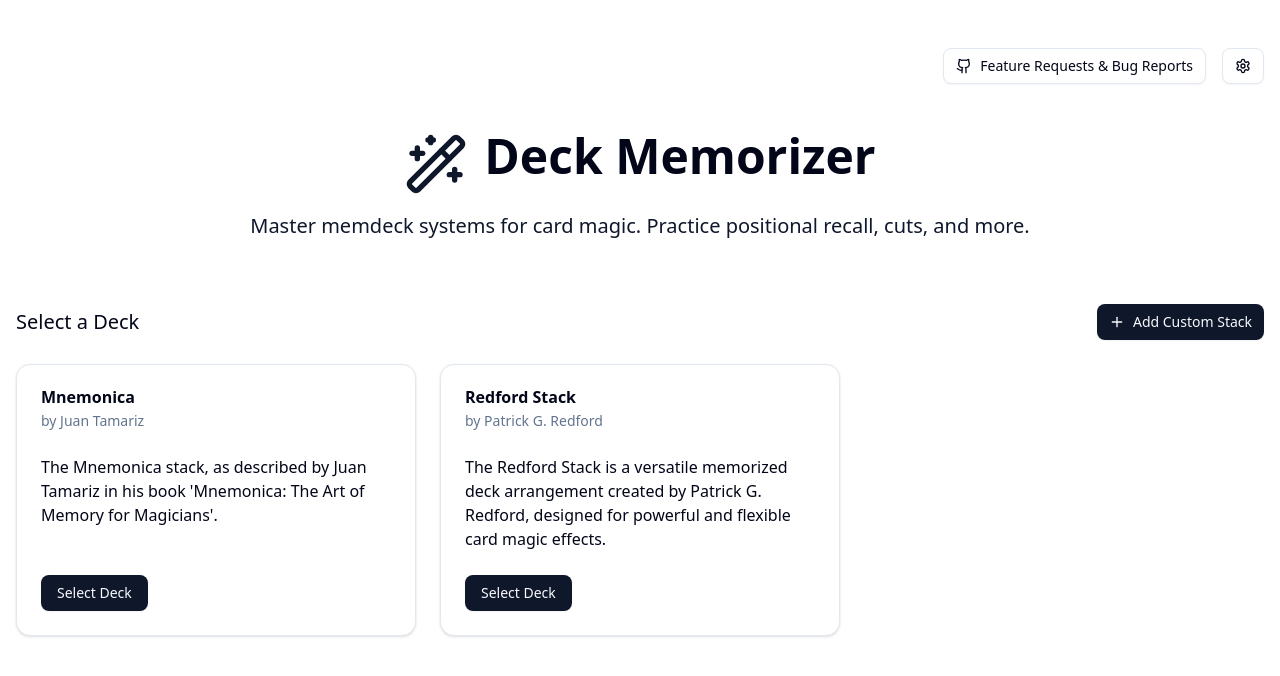
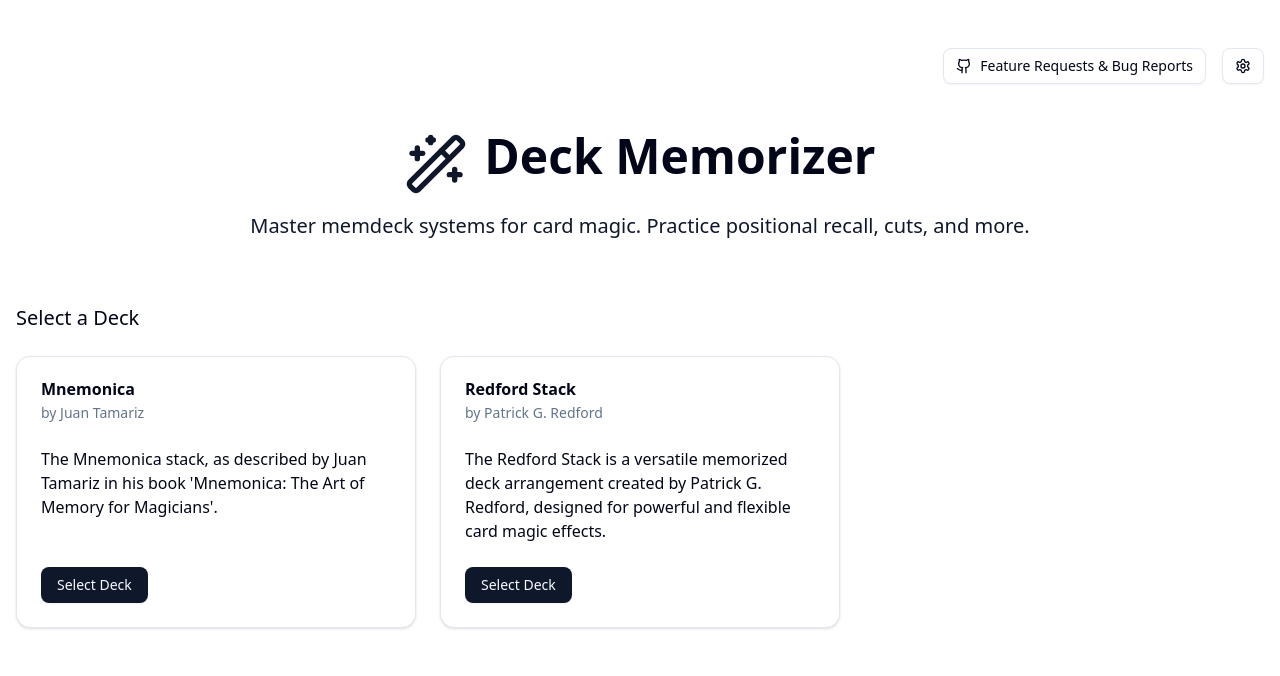
Before and after one commit to pledominykas/deckmemorizer, a SvelteKit app: page / in a window 1280 px wide. Shown: the top 676 px of the page. Built offline with nearby package versions, Linux system fonts and the light colour scheme.

Commit message:
Remove custom stack button

```diff
--- a/src/routes/+page.svelte
+++ b/src/routes/+page.svelte
@@ -18,9 +18,6 @@
 
 <div class="flex justify-between items-center">
   <span class="text-xl font-medium">Select a Deck</span>
-  <Button>
-    <Plus /> Add Custom Stack
-  </Button>
 </div>
 
 <div class="grid grid-cols-1 sm:grid-cols-2 md:grid-cols-3 gap-6 mt-6">
```
